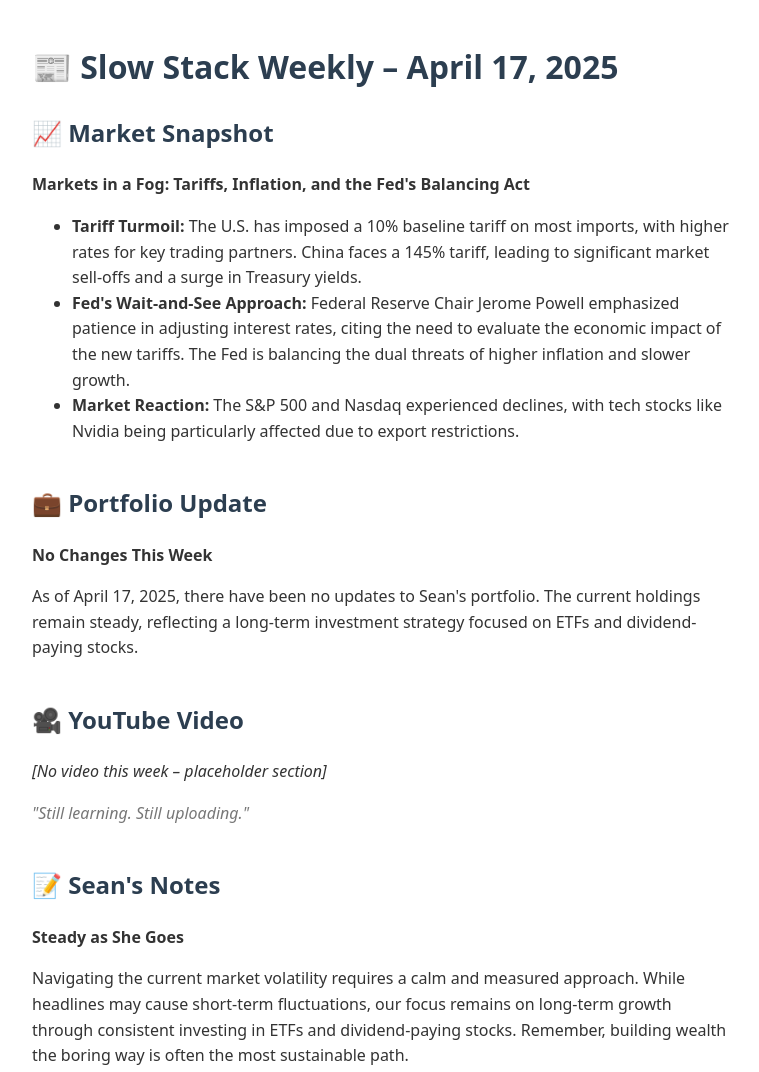
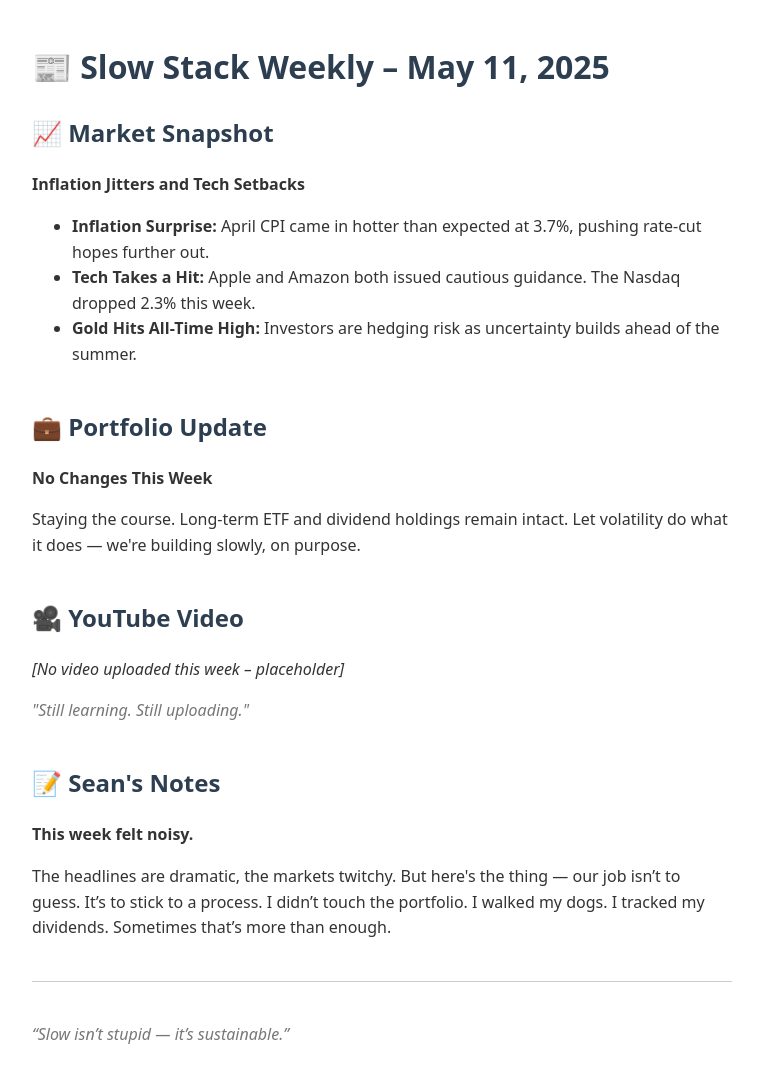
Before and after one commit to seanharris1309/Slow-Stack-Investing, a plain HTML site: page index.html in a window 1280 px wide. Shown: the top 1072 px of the page, without its empty margins (258-1017 px from the left). Drawn offline with Linux system fonts and the light colour scheme.

Commit message:
Auto-publish newsletter from index_latest.html [skip ci]

```diff
--- a/index.html
+++ b/index.html
@@ -4,7 +4,7 @@
 <head>
     <meta charset="UTF-8">
     <meta name="viewport" content="width=device-width, initial-scale=1.0">
-    <title>Slow Stack Weekly – April 17, 2025</title>
+    <title>Slow Stack Weekly – May 11, 2025</title>
     <style>
         body {
             font-family: system-ui, sans-serif;
@@ -32,34 +32,34 @@
     </style>
 </head>
 <body>
-    <h1>📰 Slow Stack Weekly – April 17, 2025</h1>
+    <h1>📰 Slow Stack Weekly – May 11, 2025</h1>
 
     <div class="section">
         <h2>📈 Market Snapshot</h2>
-        <p><strong>Markets in a Fog: Tariffs, Inflation, and the Fed's Balancing Act</strong></p>
+        <p><strong>Inflation Jitters and Tech Setbacks</strong></p>
         <ul>
-            <li><strong>Tariff Turmoil:</strong> The U.S. has imposed a 10% baseline tariff on most imports, with higher rates for key trading partners. China faces a 145% tariff, leading to significant market sell-offs and a surge in Treasury yields.</li>
-            <li><strong>Fed's Wait-and-See Approach:</strong> Federal Reserve Chair Jerome Powell emphasized patience in adjusting interest rates, citing the need to evaluate the economic impact of the new tariffs. The Fed is balancing the dual threats of higher inflation and slower growth.</li>
-            <li><strong>Market Reaction:</strong> The S&P 500 and Nasdaq experienced declines, with tech stocks like Nvidia being particularly affected due to export restrictions.</li>
+            <li><strong>Inflation Surprise:</strong> April CPI came in hotter than expected at 3.7%, pushing rate-cut hopes further out.</li>
+            <li><strong>Tech Takes a Hit:</strong> Apple and Amazon both issued cautious guidance. The Nasdaq dropped 2.3% this week.</li>
+            <li><strong>Gold Hits All-Time High:</strong> Investors are hedging risk as uncertainty builds ahead of the summer.</li>
         </ul>
     </div>
 
     <div class="section">
         <h2>💼 Portfolio Update</h2>
         <p><strong>No Changes This Week</strong></p>
-        <p>As of April 17, 2025, there have been no updates to Sean's portfolio. The current holdings remain steady, reflecting a long-term investment strategy focused on ETFs and dividend-paying stocks.</p>
+        <p>Staying the course. Long-term ETF and dividend holdings remain intact. Let volatility do what it does — we're building slowly, on purpose.</p>
     </div>
 
     <div class="section">
         <h2>🎥 YouTube Video</h2>
-        <p><em>[No video this week – placeholder section]</em></p>
+        <p><em>[No video uploaded this week – placeholder]</em></p>
         <p class="caption">"Still learning. Still uploading."</p>
     </div>
 
     <div class="section">
         <h2>📝 Sean's Notes</h2>
-        <p><strong>Steady as She Goes</strong></p>
-        <p>Navigating the current market volatility requires a calm and measured approach. While headlines may cause short-term fluctuations, our focus remains on long-term growth through consistent investing in ETFs and dividend-paying stocks. Remember, building wealth the boring way is often the most sustainable path.</p>
+        <p><strong>This week felt noisy.</strong></p>
+        <p>The headlines are dramatic, the markets twitchy. But here's the thing — our job isn’t to guess. It’s to stick to a process. I didn’t touch the portfolio. I walked my dogs. I tracked my dividends. Sometimes that’s more than enough.</p>
     </div>
 
     <hr>
```
